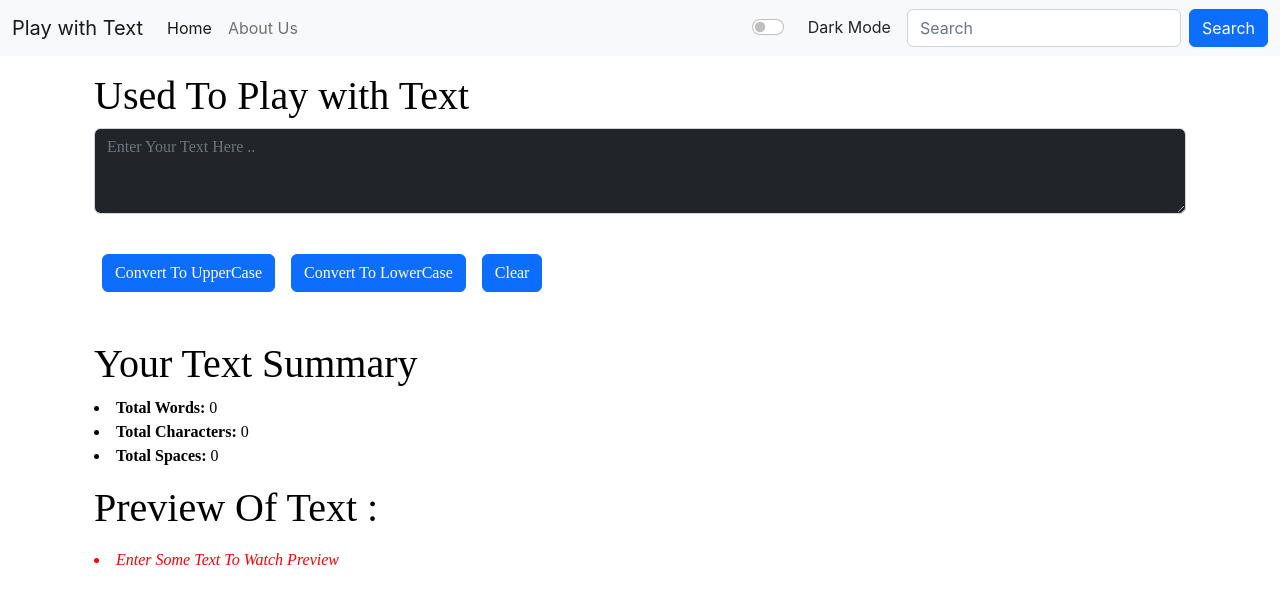
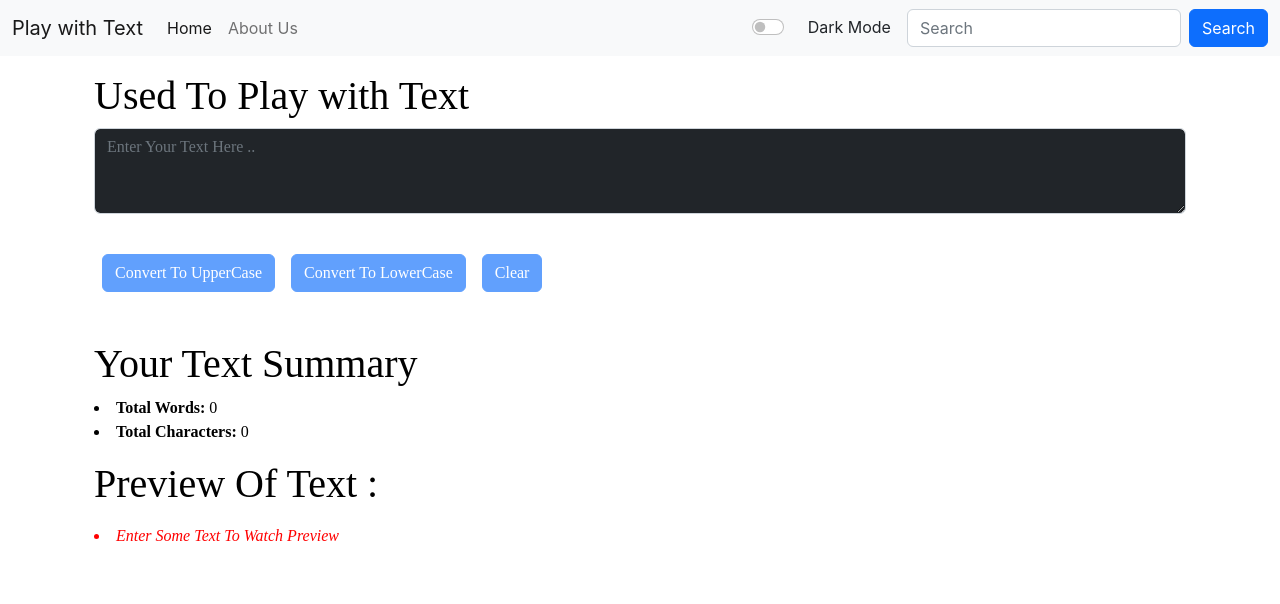
Before and after one commit to singhkunal01/React.Js-Learning, a React (Create React App) app: page / in a window 1280 px wide. Shown: the top 604 px of the page. Built offline with nearby package versions, Linux system fonts and the light colour scheme.

Commit message:
Adding some more functionalities to the web page like disabling the buttons

```diff
--- a/src/components/TextForm.js
+++ b/src/components/TextForm.js
@@ -15,10 +15,7 @@ export default function TextForm(props) {
 
   //converting into back to lower case
   const toLowercase = () => {
-    if (text.length <= 0) {
-      alert("Enter Some Text First");
-      return;
-    }
+
     let lowercaseText = text.toLowerCase();
     //using setText
     setText(lowercaseText);
@@ -26,10 +23,7 @@ export default function TextForm(props) {
   };
 
   const clearText = () => {
-    if (text.length <= 0) {
-      alert("Enter Some Text First");
-      return;
-    }
+
     setText("");
     document.title = "Play With Text";
   };
@@ -70,13 +64,13 @@ export default function TextForm(props) {
             }}
           ></textarea>
         </div>
-        <button className="btn btn-primary my-4 mx-2" onClick={toUppercase}>
+        <button disabled={text.length===0} className="btn btn-primary my-4 mx-2" onClick={toUppercase}>
           Convert To UpperCase
         </button>
-        <button className="btn btn-primary my-4 mx-2" onClick={toLowercase}>
+        <button disabled={text.length===0} className="btn btn-primary my-4 mx-2" onClick={toLowercase}>
           Convert To LowerCase
         </button>
-        <button className="btn btn-primary my-4 mx-2" onClick={clearText}>
+        <button disabled={text.length===0} className="btn btn-primary my-4 mx-2" onClick={clearText}>
           Clear
         </button>
       </div>
@@ -89,15 +83,12 @@ export default function TextForm(props) {
         <p>
           <li style={{ color: props.mode === "light" ? "black" : "white" }}>
             <strong>Total Words: </strong>
-            {text.length !== 0 ? text.split(" ").length : 0}
+            {text.split(" ").filter((elem) => {
+              return elem.length!==0}).length}
           </li>
           <li style={{ color: props.mode === "light" ? "black" : "white" }}>
             <strong>Total Characters: </strong>
             {text.length}
-          </li>
-          <li style={{ color: props.mode === "light" ? "black" : "white" }}>
-            <strong>Total Spaces: </strong>
-            {text.split(" ").length - 1}
           </li>
         </p>
         <h1
```
